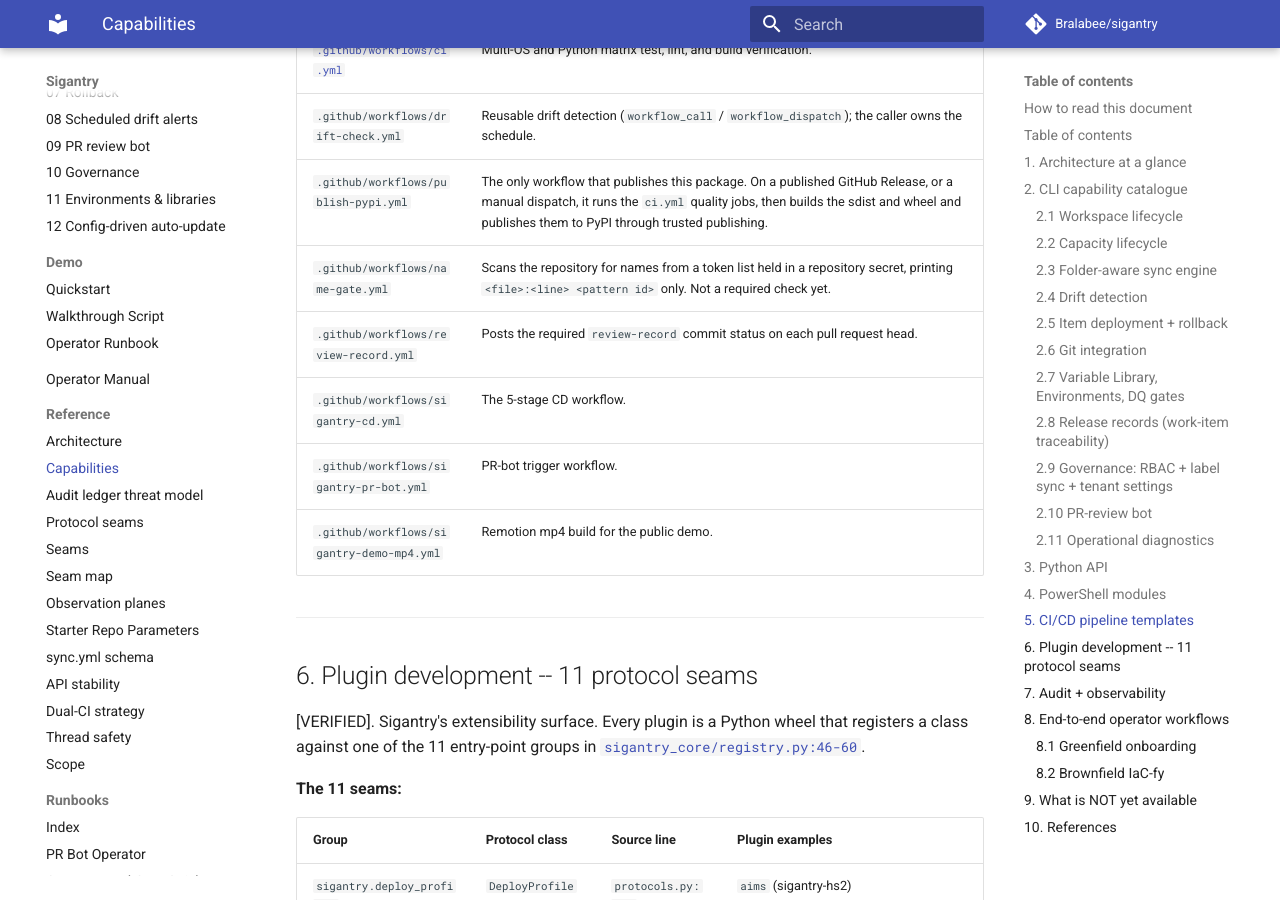
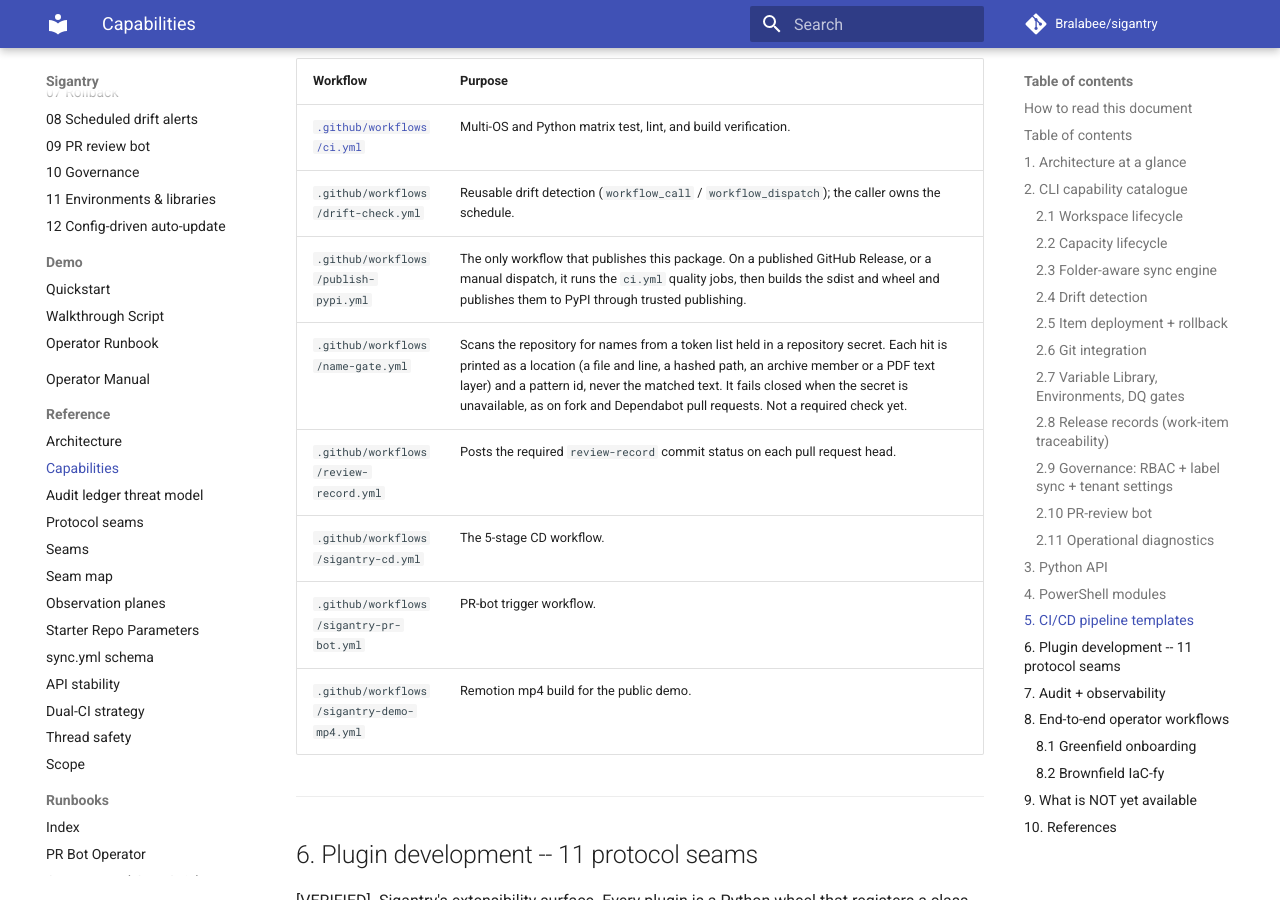
Before and after one commit to Bralabee/sigantry, an MkDocs documentation site: the page built from docs/CAPABILITIES.md, in a window 1280 px wide and 900 px high, scrolled down 17052 px. Built offline with MkDocs 1.6.1 and Material for MkDocs 9.7.7, drawn with Linux system fonts in a browser that asks for light colours; comment, search, counter and statistics services are not loaded; some of the changed text lies outside the part shown.

Commit message:
docs: describe the parity lint and the name-gate output as they are
Round-1 review of this PR found three sentences it wrote that are false:

- templates/README.md said adding a pair means updating the parity
  script's registry. The script has no registry: it pairs an ADO template
  with the GitHub Actions workflow of the same basename.
- CAPABILITIES said every template in templates/ is gated by the lint.
  It reads only stages/, schedules/ and pr-review/; jobs/, steps/,
  extends/ and environments/ are never opened.
- The name-gate row said hits print as <file>:<line> <pattern id>. A
  hit can also be located by a hashed path, an archive member or a PDF
  text layer, and the matched text is never printed.

Also corrected the editing rule next to it (which directories the lint
reads, and that one shared ignore reason waives the extra-parameter
check for the whole pair), said that the name gate fails closed without
its secret, and kept the dated lint count in CAPABILITIES only.

```diff
--- a/docs/CAPABILITIES.md
+++ b/docs/CAPABILITIES.md
@@ -526,7 +526,7 @@
 
 ## 5. CI/CD pipeline templates
 
-[VERIFIED]. Templates in [`templates/`](../templates/) are imported by consumer pipelines via ADO `template:` or GHA `uses:` and gated by the dual-CI parity registry at `scripts/ci/check-dual-ci-parity.py` (`pairs=3 exceptions=11 errors=0` on 2026-10-01; run the script for the current state).
+[VERIFIED]. Templates in [`templates/`](../templates/) are imported by consumer pipelines via ADO `template:` or GHA `uses:`. The dual-CI parity lint `scripts/ci/check-dual-ci-parity.py` pairs the ADO templates under `templates/stages/`, `templates/schedules/` and `templates/pr-review/` with the GitHub Actions workflows of the same basename and compares their stage graphs and parameters (`pairs=3 exceptions=11 errors=0` on 2026-10-01; run the script for the current state). It does not read `jobs/`, `steps/`, `extends/` or `environments/`.
 
 **Template subdirectory map:**
 
@@ -564,7 +564,7 @@
 | [`.github/workflows/ci.yml`](../.github/workflows/ci.yml) | Multi-OS and Python matrix test, lint, and build verification. |
 | `.github/workflows/drift-check.yml` | Reusable drift detection (`workflow_call` / `workflow_dispatch`); the caller owns the schedule. |
 | `.github/workflows/publish-pypi.yml` | The only workflow that publishes this package. On a published GitHub Release, or a manual dispatch, it runs the `ci.yml` quality jobs, then builds the sdist and wheel and publishes them to PyPI through trusted publishing. |
-| `.github/workflows/name-gate.yml` | Scans the repository for names from a token list held in a repository secret, printing `<file>:<line> <pattern id>` only. Not a required check yet. |
+| `.github/workflows/name-gate.yml` | Scans the repository for names from a token list held in a repository secret. Each hit is printed as a location (a file and line, a hashed path, an archive member or a PDF text layer) and a pattern id, never the matched text. It fails closed when the secret is unavailable, as on fork and Dependabot pull requests. Not a required check yet. |
 | `.github/workflows/review-record.yml` | Posts the required `review-record` commit status on each pull request head. |
 | `.github/workflows/sigantry-cd.yml` | The 5-stage CD workflow. |
 | `.github/workflows/sigantry-pr-bot.yml` | PR-bot trigger workflow. |
```
Also changed, not shown: templates/README.md (+2 -2 lines).
